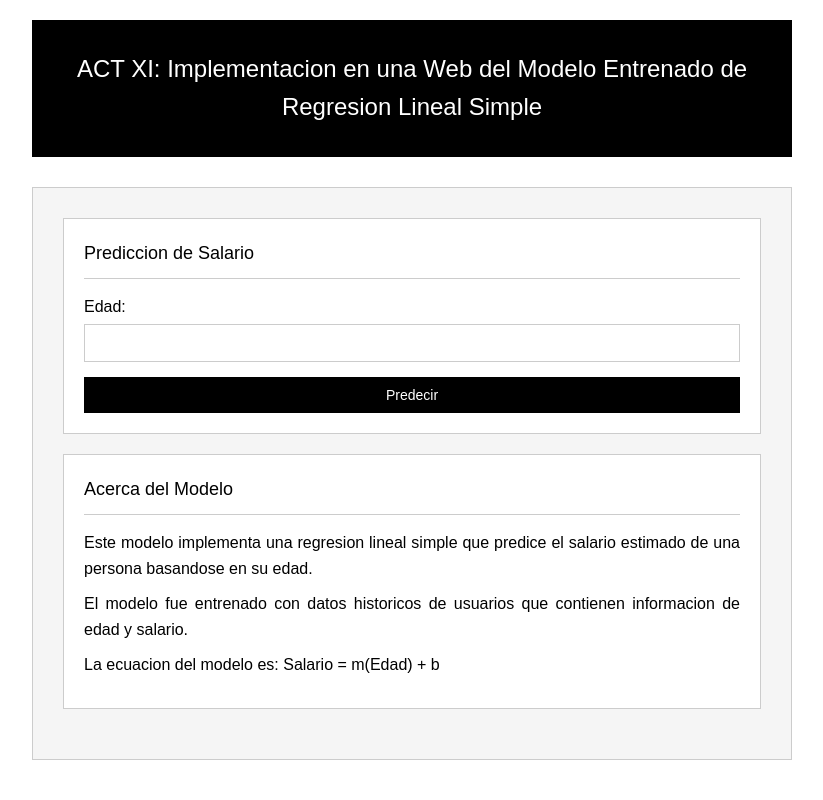
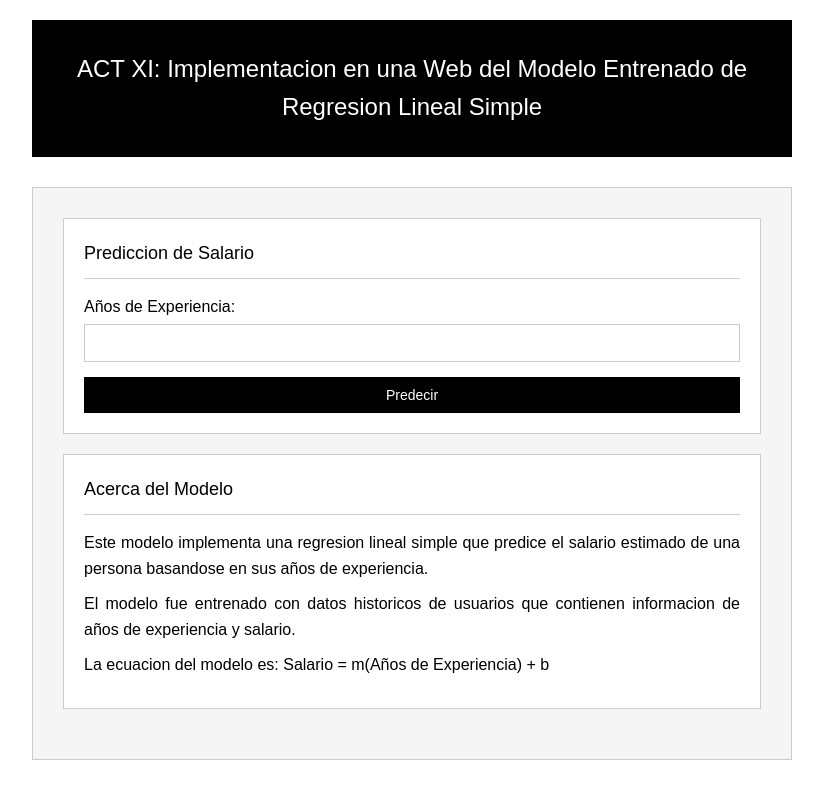
Before and after one commit to SisacOrrantia/RegresionLogistica, a Django app: page / in a window 1280 px wide. Shown: the whole page, without its empty margins (228-1051 px from the left). Run offline with Django 4.2, Linux system fonts and the light colour scheme.

Commit message:
Correccion de labels

```diff
--- a/ACT_XI_RegresionLineal/api/templates/index.html
+++ b/ACT_XI_RegresionLineal/api/templates/index.html
@@ -17,7 +17,7 @@
                 <h2>Prediccion de Salario</h2>
                 <form id="predictionForm">
                     <div class="form-group">
-                        <label for="x">Edad:</label>
+                        <label for="x">Años de Experiencia:</label>
                         <input type="number" id="x" name="x" min="18" max="100" required>
                     </div>
                     <button type="submit">Predecir</button>
@@ -27,16 +27,16 @@
             <section class="result-section" id="resultSection" style="display: none;">
                 <h2>Resultado</h2>
                 <div class="result-content">
-                    <p><strong>Edad:</strong> <span id="inputValue"></span> años</p>
+                    <p><strong>Años de Experiencia:</strong> <span id="inputValue"></span></p>
                     <p><strong>Salario Estimado:</strong> $<span id="predictionValue"></span></p>
                 </div>
             </section>
 
             <section class="info-section">
                 <h2>Acerca del Modelo</h2>
-                <p>Este modelo implementa una regresion lineal simple que predice el salario estimado de una persona basandose en su edad.</p>
-                <p>El modelo fue entrenado con datos historicos de usuarios que contienen informacion de edad y salario.</p>
-                <p>La ecuacion del modelo es: Salario = m(Edad) + b</p>
+                <p>Este modelo implementa una regresion lineal simple que predice el salario estimado de una persona basandose en sus años de experiencia.</p>
+                <p>El modelo fue entrenado con datos historicos de usuarios que contienen informacion de años de experiencia y salario.</p>
+                <p>La ecuacion del modelo es: Salario = m(Años de Experiencia) + b</p>
             </section>
         </main>
     </div>
```
